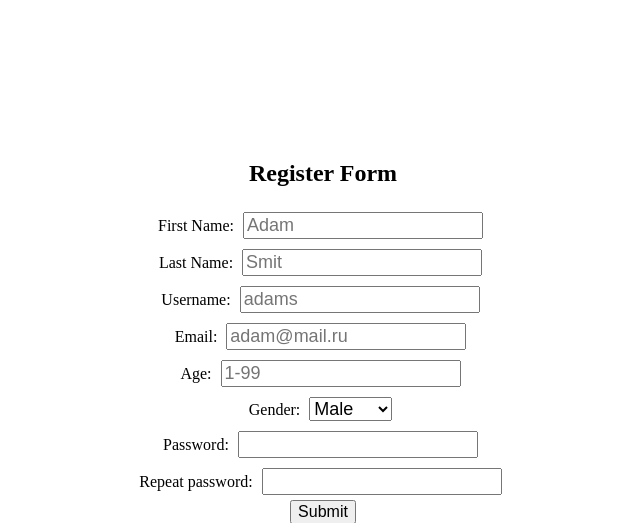
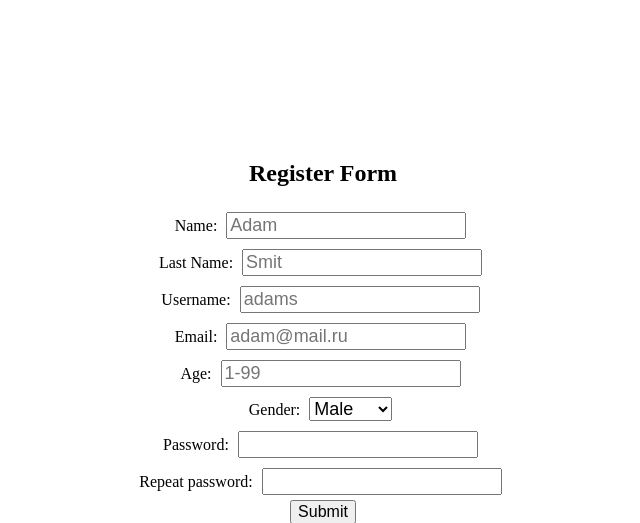
Before and after one commit to 200103348/gui, a Django app: page / in a window 1280 px wide. Shown: the top 523 px of the page, without its empty margins (317-957 px from the left). Run offline with Django 4.2, Linux system fonts and the light colour scheme.

Commit message:
Update register.html

```diff
--- a/forme/students/templates/register.html
+++ b/forme/students/templates/register.html
@@ -11,7 +11,7 @@
     <h2>Register Form</h2>
     <form action="/register/" method="post">
         {% csrf_token %}
-        <label>First Name:</label>
+        <label>Name:</label>
         <input type="text" name="f_name" placeholder="Adam"><br>
         <label>Last Name:</label>
         <input type="text" name="l_name" placeholder="Smit"><br>
```
